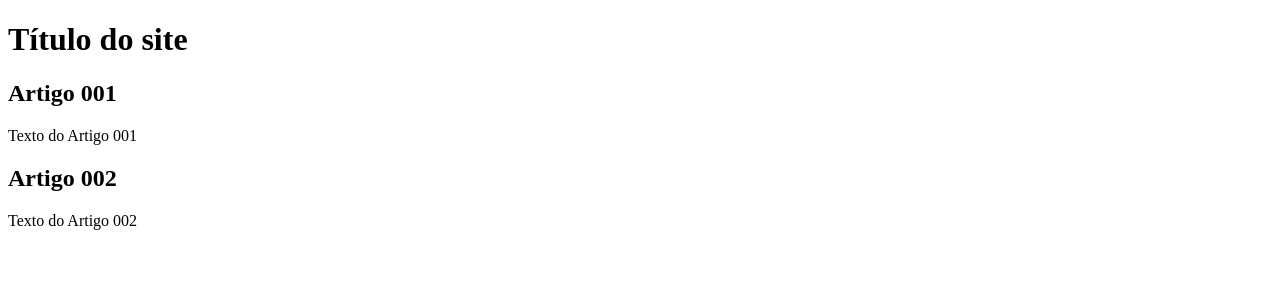
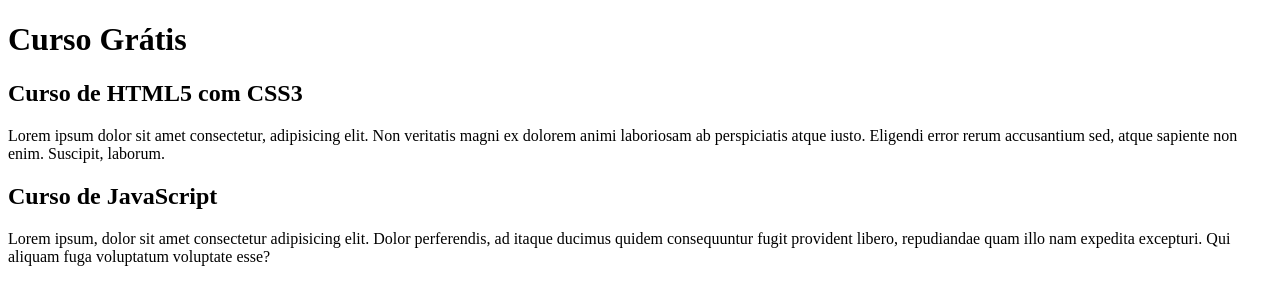
Before and after one commit to lucasc-costa/Projeto-site, a plain HTML site: page index.html in a window 1280 px wide. Drawn offline with Linux system fonts and the light colour scheme.

Commit message:
comecei a escrever o conteúdo

```diff
--- a/index.html
+++ b/index.html
@@ -8,15 +8,15 @@
 <body>
     <main>
         <header>
-            <h1>Título do site</h1>
+            <h1>Curso Grátis</h1>
         </header>
         <article>
-            <h2>Artigo 001</h2>
-            <p>Texto do Artigo 001</p>
+            <h2>Curso de HTML5 com CSS3</h2>
+            <p>Lorem ipsum dolor sit amet consectetur, adipisicing elit. Non veritatis magni ex dolorem animi laboriosam ab perspiciatis atque iusto. Eligendi error rerum accusantium sed, atque sapiente non enim. Suscipit, laborum.</p>
         </article>
         <article>
-            <h2>Artigo 002</h2>
-            <p>Texto do Artigo 002</p>
+            <h2>Curso de JavaScript</h2>
+            <p>Lorem ipsum, dolor sit amet consectetur adipisicing elit. Dolor perferendis, ad itaque ducimus quidem consequuntur fugit provident libero, repudiandae quam illo nam expedita excepturi. Qui aliquam fuga voluptatum voluptate esse?</p>
         </article>
     </main>
 </body>
```
